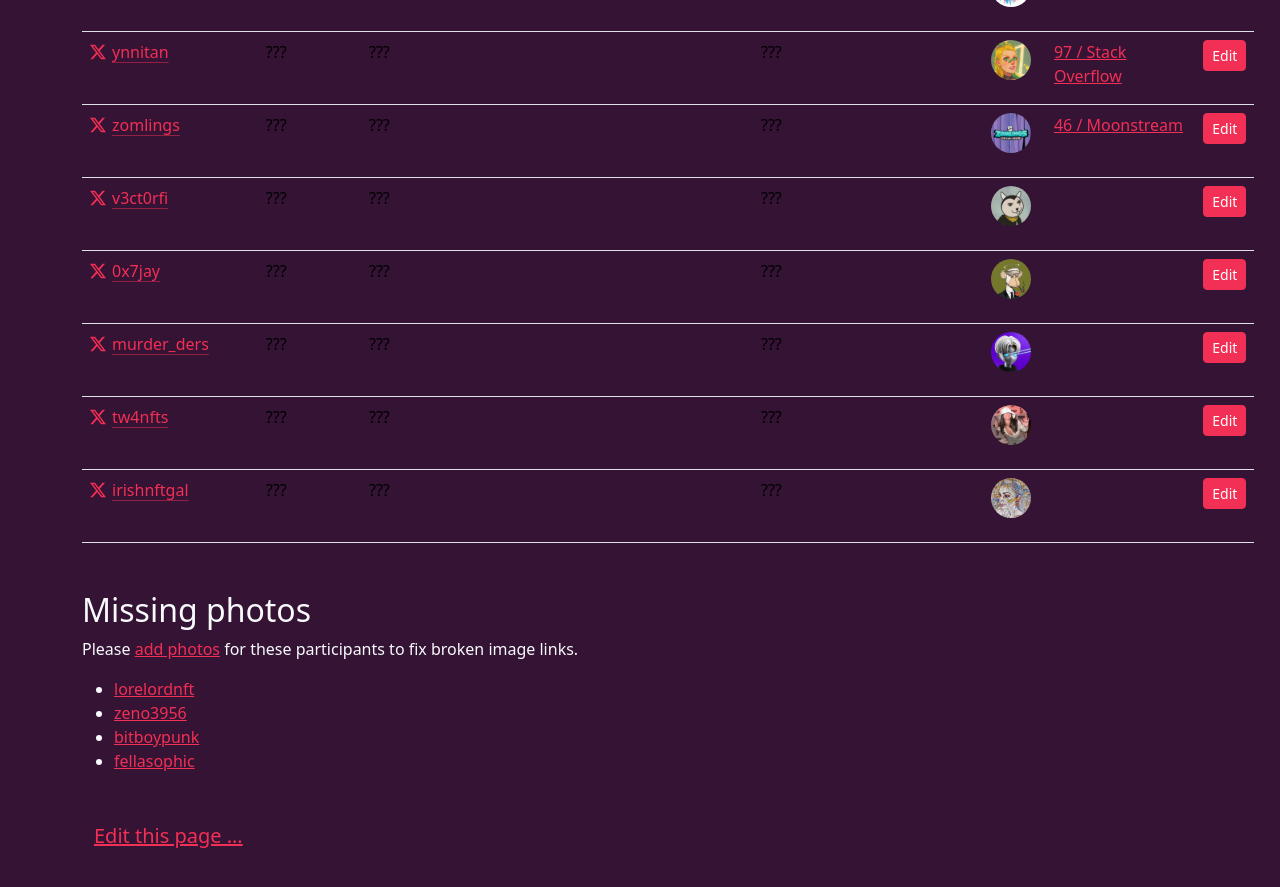
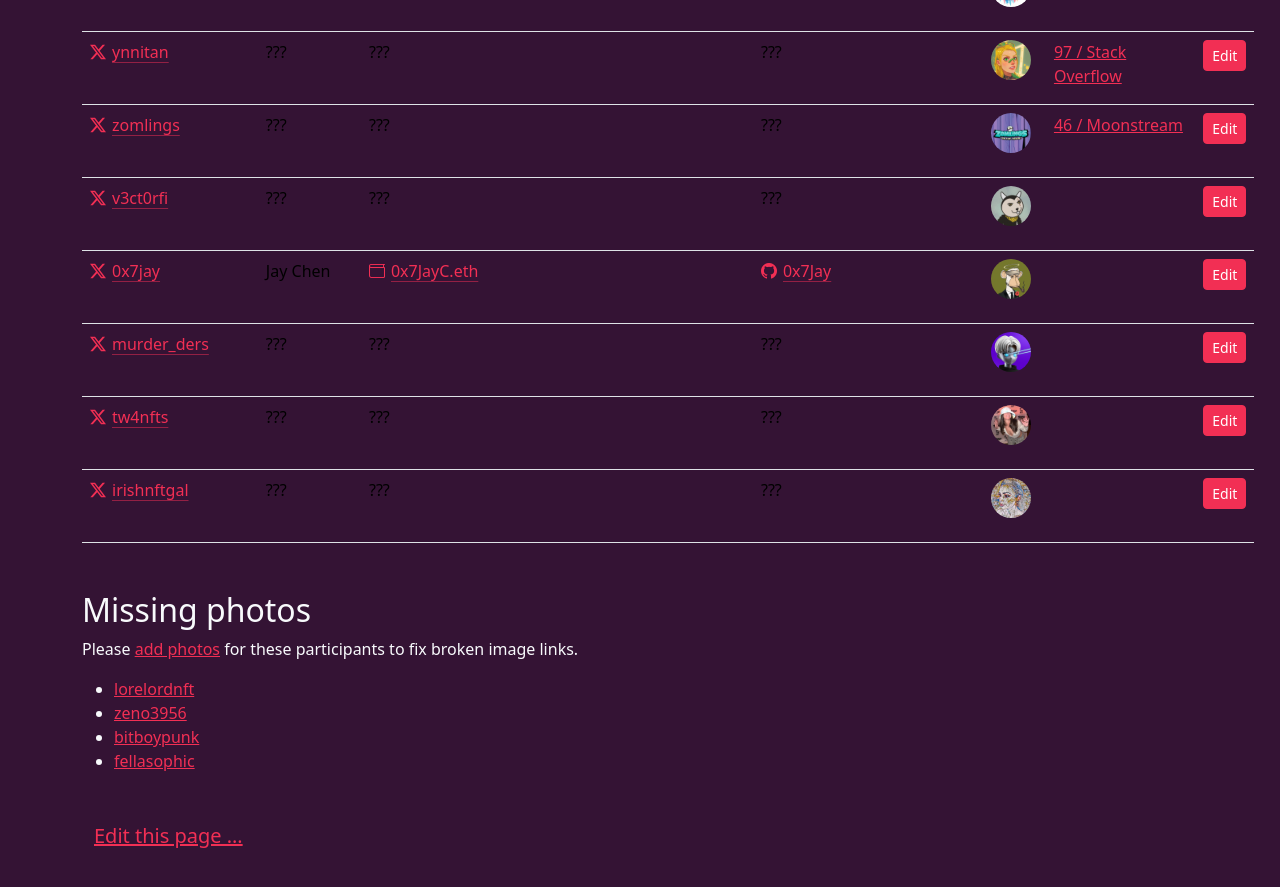
Before and after one commit to community-service/hour.gg, a Jekyll site: the page built from participants.html, in a window 1280 px wide and 900 px high, scrolled down 9100 px. Shown: the top 887 px of the window. Built offline with Jekyll 4.4.1, drawn with Linux system fonts in a browser that asks for light colours.

Commit message:
add name

```diff
--- a/_data/participants.yml
+++ b/_data/participants.yml
@@ -412,9 +412,11 @@ zomlings:
 v3ct0rfi:
   x: v3ct0rfi
   name: ???
-"0x7jay":
+"0x7jay": # from DM with @fulldecent 2023-11-22
   x: "0x7jay"
-  name: ???
+  name: Jay Chen
+  github: "0x7Jay"
+  ethereum: "0x7JayC.eth"
 murder_ders:
   x: murder_ders
   name: ???
```
